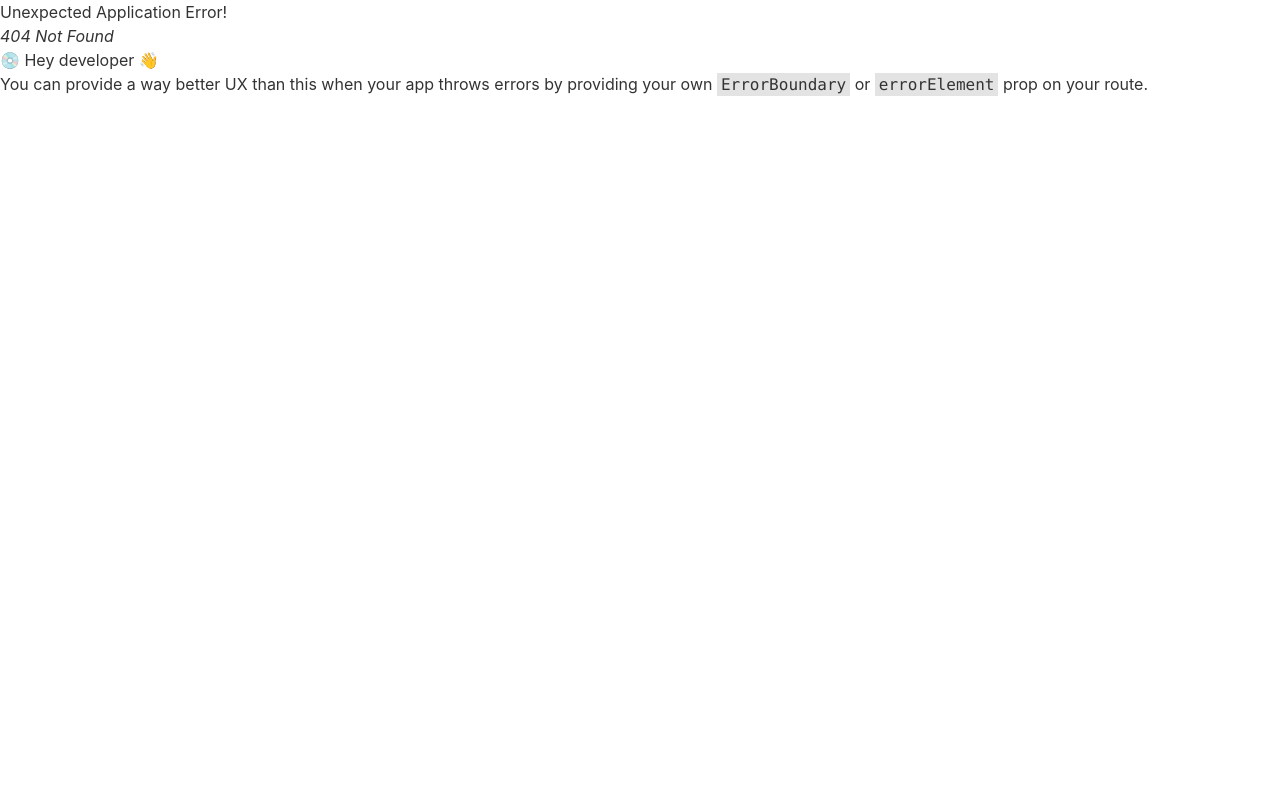
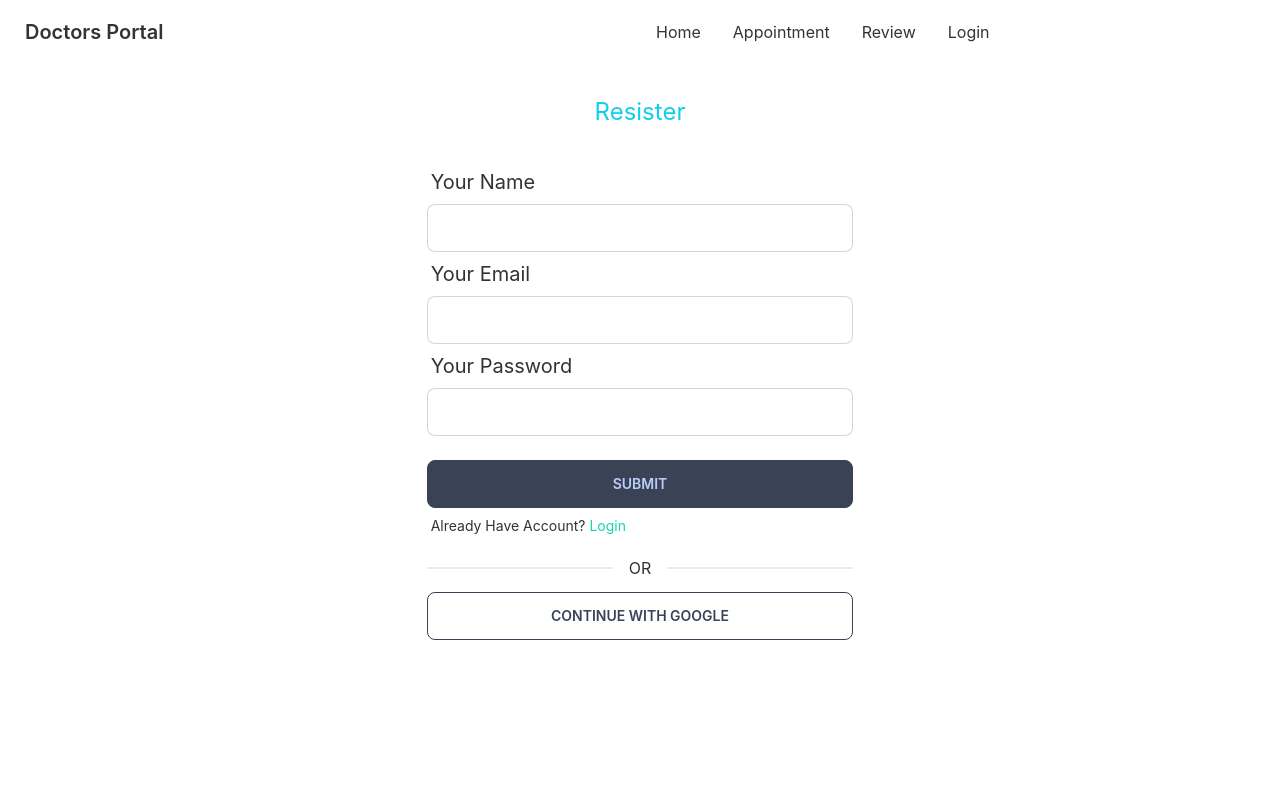
Before and after one commit to rakibul181/Doctors-Portal-client, a React (Create React App) app: page /resister in a window 1280 px wide. Before the commit this address had no page. Shown: the top 800 px of the page. Built offline with nearby package versions, Linux system fonts and the light colour scheme.

Commit message:
Resister Page error solved yehaaa

```diff
--- a/src/Pages/Appoinment/AppionmentComp/AppionmentBanner.js
+++ b/src/Pages/Appoinment/AppionmentComp/AppionmentBanner.js
@@ -1,11 +1,11 @@
 import banner from '../../../assets/images/chair.png'
 import { DayPicker } from 'react-day-picker';
 
-const AppionmentBanner = ({selectedDate,setSelectedDate}) => {
+const AppionmentBanner = ({ selectedDate, setSelectedDate }) => {
     return (
         <div className='hero'>
             <div className="hero-content flex-col lg:flex-row-reverse lg:py-44">
-            <img  src={banner} className="max-w-sm lg:max-w-xl lg:w-1/2 rounded-lg shadow-2xl" alt='' />
+                <img src={banner} className="max-w-sm lg:max-w-xl lg:w-1/2 rounded-lg shadow-2xl" alt='' />
                 <div className='lg:w-1/2 '>
                     <DayPicker
                         mode='single'
--- a/src/Pages/Login.js
+++ b/src/Pages/Login.js
@@ -1,10 +1,10 @@
-import React, {  } from "react";
+import React, { } from "react";
 import { useForm } from "react-hook-form";
 import { Link } from "react-router-dom";
 
 const Login = () => {
-    const { register, handleSubmit } = useForm();
-    const handleLogin =(data) =>{
+    const { register, formState: { errors }, handleSubmit } = useForm();
+    const handleLogin = (data) => {
         console.log(data);
     }
 
@@ -19,9 +19,10 @@ const Login = () => {
                     </label>
                     <input
                         type="email"
-                        {...register("email")}
+                        {...register("email", { required: 'email is requird' })}
                         className="input input-bordered w-full "
                     />
+                    {errors.email && <p className="text-error">{errors.email?.message}</p>}
                 </div>
                 <div className="form-control w-full  ">
                     <label className="label">
@@ -30,9 +31,13 @@ const Login = () => {
                     </label>
                     <input
                         type="password"
-                        {...register("password")}
+                        {...register("password", {
+                            required: 'Password is requird',
+                            minLength:{value:6,message:'Password Must be 6 charecter longer  '}
+                        })}
                         className="input input-bordered w-full "
                     />
+                    {errors.password && <p className="text-error">{errors.password?.message}</p>}
                     <label className="label">
                         {" "}
                         <span className="label-text">Forgot Password?</span>
@@ -43,8 +48,8 @@ const Login = () => {
 
                 <input className="btn btn-accent w-full" type="submit" />
                 <label className="label text-center">
-                        <span className="label-text text-center">New To Doctors Portal? <Link to={'../resister'} className='text-secondary '> Create New Account </Link></span>
-                    </label>
+                    <span className="label-text text-center">New To Doctors Portal? <Link to={'../resister'} className='text-secondary '> Create New Account </Link></span>
+                </label>
             </form>
             <div className="divider">OR</div>
             <div>
--- /dev/null
+++ b/src/Pages/Resister.js
@@ -0,0 +1,59 @@
+import React from "react";
+import { useForm } from "react-hook-form";
+import { Link } from "react-router-dom";
+
+const Resister = () => {
+    const { register, handleSubmit, formState: { errors } } = useForm()
+    const handleResister = (data, errors) => {
+        console.log(data);
+        console.log(errors);
+    }
+    return (
+        <div className="w-full md:w-2/3 lg:w-1/3 h-[800px] m-auto ">
+            <h3 className="text-2xl text-center text-primary my-8">Resister</h3>
+            <form onSubmit={handleSubmit(handleResister)}>
+                <div className="form-control w-full ">
+                    <label className="label">
+                        <span className="label-text text-xl">Your Name</span>
+                    </label>
+                    <input type="text" {...register('name', { required: 'Name is requird' })} className="input input-bordered w-full " />
+                    {errors.name && <p className="text-error">{errors.name?.message}</p>}
+                </div>
+                <div className="form-control w-full ">
+                    <label className="label">
+                        <span className="label-text text-xl">Your Email</span>
+                    </label>
+                    <input type="email" {...register('email', { required: 'Email is requird' })} className="input input-bordered w-full " />
+                    {errors.email && <p className="text-error">{errors.email?.message}</p>}
+                </div>
+                <div className="form-control w-full  ">
+                    <label className="label">
+                        <span className="label-text text-xl">Your Password</span>
+                    </label>
+                    <input type="password"  {...register('password', { required: 'Passwordis required' })} className="input input-bordered w-full " />
+                    {errors.password && <p className="text-error">{errors.password?.message}</p>}
+                    <input />
+                </div>
+
+                <input className="btn btn-accent w-full" type="submit" />
+                <label className="label text-center">
+                    <span className="label-text text-center">
+                        Already Have Account?
+                        <Link to={"../login"} className="text-secondary ">
+                            {' '}Login
+                        </Link>
+                    </span>
+                </label>
+            </form>
+            <div className="divider">OR</div>
+            <div>
+                <button className="btn btn-accent btn-outline w-full">
+                    {" "}
+                    CONTINUE WITH GOOGLE
+                </button>
+            </div>
+        </div>
+    );
+};
+
+export default Resister;
--- a/src/Routes/Route.js
+++ b/src/Routes/Route.js
@@ -3,6 +3,7 @@ import Main from "../Layout/Main";
 import Appoinment from "../Pages/Appoinment/Appoinment";
 import Home from "../Pages/Home";
 import Login from "../Pages/Login";
+import Resister from "../Pages/Resister";
 
 export const router = createBrowserRouter([
     {
@@ -20,6 +21,10 @@ export const router = createBrowserRouter([
             {
                 path:'appionment',
                 element:<Appoinment></Appoinment>
+            },
+            {
+                path:'resister',
+                element:<Resister></Resister>,
             }
         ]
 
```
Lines whose indentation alone changed are shown as unchanged.
